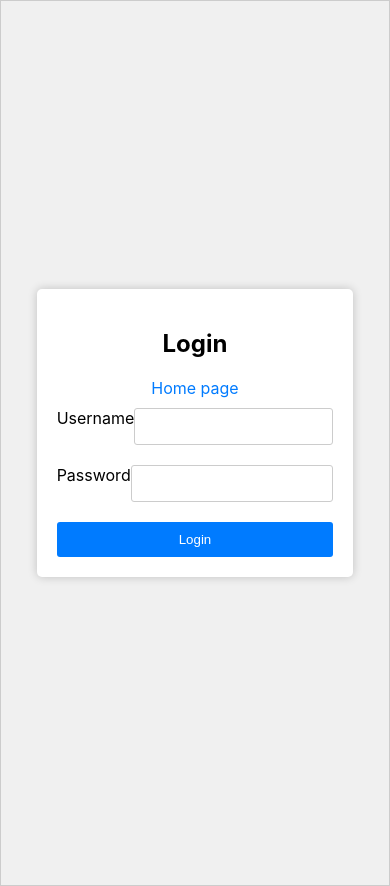
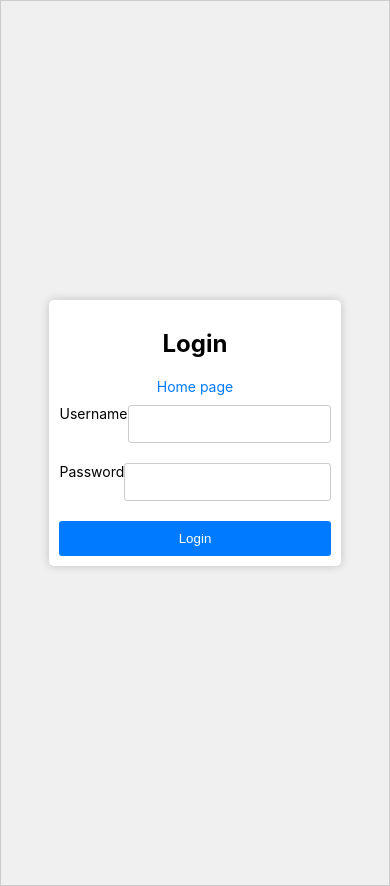
Before and after one commit to SmoczaSkala/CMS, a React (Create React App) app: page /admin in a window 390 px wide. Built offline with nearby package versions, Linux system fonts and the light colour scheme.

Commit message:
final scss

```diff
--- a/src/components/dashboard/dashboard.jsx
+++ b/src/components/dashboard/dashboard.jsx
@@ -3,7 +3,6 @@ import { AppContext } from "./../context/app.context";
 import { Link } from "react-router-dom";
 import "./dashboard.scss";
 import "react-responsive-carousel/lib/styles/carousel.min.css";
-import Slider from "../slider/slider";
 
 const Dashboard = () => {
   const { slider, setSlider, setLogged } = useContext(AppContext);
@@ -97,7 +96,6 @@ const Dashboard = () => {
       <div className="Sett">
         <button onClick={handleLogout}>Logout</button>
       </div>
-      <Slider />
     </div>
   );
 };
--- a/src/components/dashboard/dashboard.scss
+++ b/src/components/dashboard/dashboard.scss
@@ -1,50 +1,3 @@
-// .dashboard-container {
-//   padding: 20px;
-//   background-color: #f7f7f7;
-//   border: 1px solid #e3e3e3;
-//   border-radius: 5px;
-//   box-shadow: 0px 0px 10px rgba(0, 0, 0, 0.1);
-
-//   .show-home-btn {
-//     margin-bottom: 20px;
-
-//     a {
-//       text-decoration: none;
-//       background-color: #007bff;
-//       color: #fff;
-//       padding: 10px 20px;
-//       border-radius: 5px;
-//     }
-//     a:hover {
-//       background-color: #0d5eb5;
-//     }
-//   }
-
-//   .section-settings {
-//     .Sett {
-//       display: flex;
-//       justify-content: space-between;
-//       align-items: center;
-
-//       h2 {
-//         font-size: 24px;
-//       }
-
-//       button {
-//         background-color: #007bff;
-//         color: #fff;
-//         padding: 5px 10px;
-//         border: none;
-//         border-radius: 5px;
-//         cursor: pointer;
-//       }
-//       button:hover {
-//         background-color: #0d5eb5;
-//       }
-//     }
-//   }
-// }
-
 .dashboard-container {
   max-width: 800px;
   margin: 0 auto;
@@ -53,7 +6,6 @@
   border: 1px solid #ddd;
   border-radius: 5px;
   box-shadow: 0 0 5px rgba(0, 0, 0, 0.2);
-}
 
   .show-home-btn {
     text-align: right;
@@ -121,3 +73,48 @@ button {
     margin-top: 20px;
     font-size: 16px;
   }
+}
+
+@media (max-width: 768px) {
+  .dashboard-container {
+    padding: 10px;
+  }
+
+  .show-home-btn {
+    a {
+      padding: 3px 8px;
+    }
+  }
+
+  .section-settings {
+    .Sett {
+      h2 {
+        font-size: 16px;
+      }
+
+      button {
+        padding: 4px 8px;
+      }
+
+      textarea {
+        padding: 8px;
+      }
+    }
+
+    .Sett:last-child {
+      margin-top: 10px;
+    }
+
+    input[type="text"] {
+      padding: 8px;
+    }
+
+    button {
+      padding: 8px 16px;
+    }
+
+    .footer-info {
+      font-size: 14px;
+    }
+  }
+}
--- a/src/components/loginForm/loginForm.scss
+++ b/src/components/loginForm/loginForm.scss
@@ -71,3 +71,36 @@
     color: #007bff;
   }
 }
+
+@media (max-width: 768px) {
+  .login-form {
+    padding: 10px;
+  }
+
+  h2 {
+    font-size: 24px;
+  }
+
+  label {
+    font-size: 14px;
+  }
+
+  .form-control {
+    font-size: 14px;
+    padding: 8px;
+  }
+
+  .error-message {
+    font-size: 12px;
+    margin-top: 5px;
+  }
+
+  button {
+    padding: 8px;
+  }
+
+  a {
+    font-size: 14px;
+    margin-bottom: 5px;
+  }
+}
--- a/src/components/naglowki/naglowek.scss
+++ b/src/components/naglowki/naglowek.scss
@@ -38,3 +38,16 @@
   background-color: #e74c3c;
   color: #fff;
 }
+
+@media (max-width: 768px) {
+  .naglowek1,
+  .naglowek2,
+  .naglowek3 {
+    padding: 10px;
+    margin: 5px;
+  }
+
+  h1 {
+    font-size: 24px;
+  }
+}
```
Lines whose indentation alone changed are shown as unchanged.
